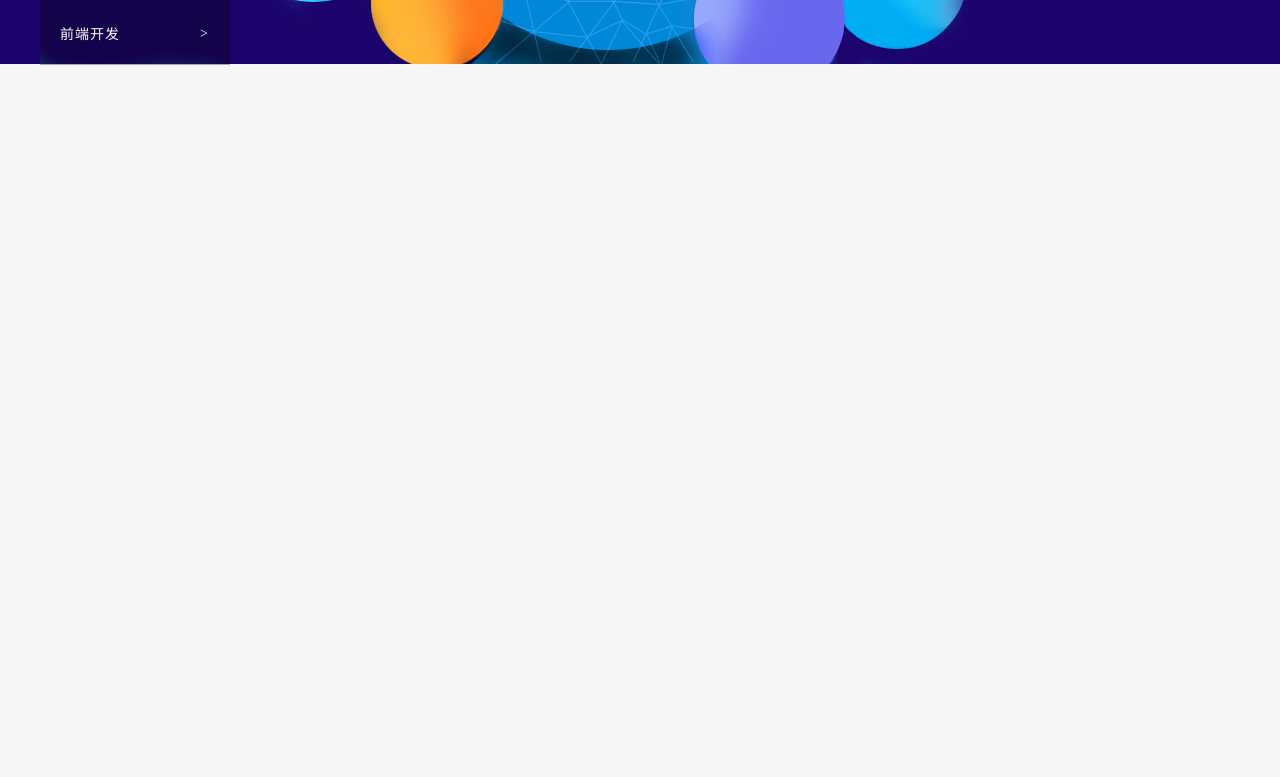
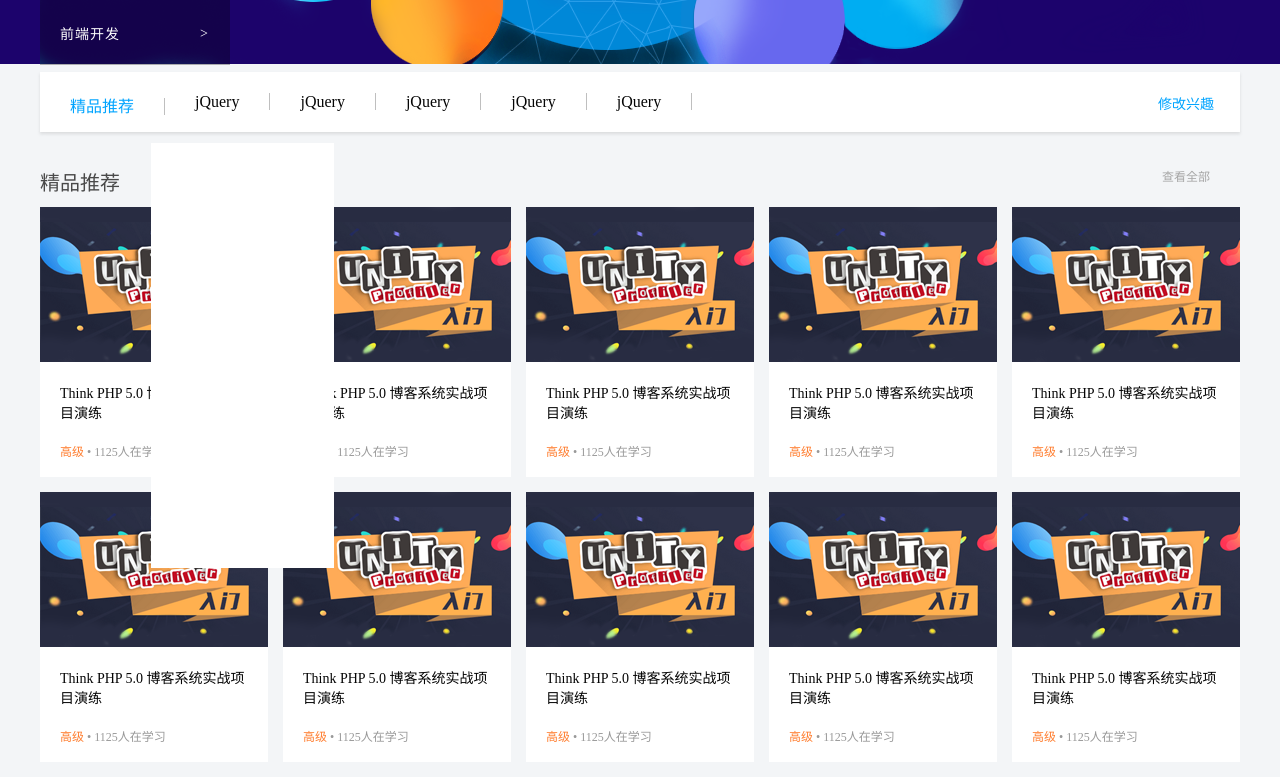
Before and after one commit to OkAndGreat/FrontEndProjectLearn, a plain HTML site: page index.html in a window 1280 px wide. Shown: the part 457-1234 px from the top of the page. Before the commit the page ends 800 px from the top, so only its background shows below. Drawn offline with Linux system fonts and the light colour scheme.

Commit message:
project done

```diff
--- /dev/null
+++ b/css/courseNav.css
@@ -0,0 +1,36 @@
+.courseNav {
+    margin-top: 8px;
+    height: 60px;
+    background-color: #ffffff;
+    box-shadow: 0px 2px 3px 0px rgba(118, 118, 118, 0.2);
+}
+
+.courseNav ul {
+    margin-top: 21px;
+    float: left;
+}
+
+.courseNav ul li{
+    float: left;
+}
+
+.courseNav ul li:first-child a{
+    color: #00a4ff;
+}
+
+.courseNav ul li a {
+    color: #050505;
+    font-size: 16px;
+    border-right: 1px solid #bfbfbf;
+    padding-right: 30px;
+    padding-left: 30px;
+}
+
+.courseNav span {
+    margin-top: 21px;
+    color: #00a4ff;
+    font-size: 14px;
+    float: right;
+    margin-right: 26px;
+    cursor: pointer;
+}
--- /dev/null
+++ b/css/goodsRecom.css
@@ -0,0 +1,66 @@
+.goodRecom {
+    margin-top: 35px;
+}
+
+.goodRecom .title {
+    height: 40px;
+}
+
+.goodRecom .title h2 {
+    float: left;
+    font-size: 20px;
+    color: #494949;
+    font-weight: 400;
+}
+
+.goodRecom .title a {
+    float: right;
+    margin-right: 30px;
+    font-size: 12px;
+    color: #a5a5a5;
+}
+
+.goodRecom .content ul li {
+    float: left;
+    background-color: #fff;
+    margin-right: 15px;
+    margin-bottom: 15px;
+    width: 228px;
+    height: 270px;
+}
+
+/*记得把第五个孩子的margin-right清空*/
+.goodRecom .content li:nth-child(5n) {
+    margin-right: 0;
+}
+
+.goodRecom .content li h3 {
+    padding: 20px;
+    font-size: 14px;
+    color: #050505;
+    font-weight: 400;
+}
+
+.goodRecom .content li p {
+    padding: 0 20px;
+    font-size: 12px;
+    color: #999;
+}
+
+.goodRecom .content li span {
+    color: #ff7c2d;
+}
+
+.goodRecom .content li img {
+    transition: all 0.6s;
+}
+
+.goodRecom .content li .imgContainer {
+    width: 228px;
+    height: 155px;
+    overflow: hidden;
+}
+
+.goodRecom .content li img:hover {
+    transform: scale(1.4);
+}
--- a/css/header.css
+++ b/css/header.css
@@ -69,6 +69,7 @@ body {
     height: 40px;
     margin-top: 31px;
     float: left;
+    cursor: pointer;
 }
 
 .avatar {
--- /dev/null
+++ b/css/leftAds.css
@@ -0,0 +1,8 @@
+.leftAds{
+    position: fixed;
+    top: 600px;
+    left: 151px;
+    width: 183px;
+    height: 425px;
+    background-color: #ffffff;
+}
--- a/index.html
+++ b/index.html
@@ -6,6 +6,9 @@
     <link rel="stylesheet" href="css/header.css">
     <link rel="stylesheet" href="css/common.css">
     <link rel="stylesheet" href="css/banner.css">
+    <link rel="stylesheet" href="css/courseNav.css">
+    <link rel="stylesheet" href="css/goodsRecom.css">
+    <link rel="stylesheet" href="css/leftAds.css">
 </head>
 <body>
 
@@ -69,8 +72,129 @@
         </div>
     </div>
 
+</div>
 
+<div class="wrapper mainContent">
+    <div class="leftAds">
+
+    </div>
+
+    <div class="courseNav">
+        <ul>
+            <li><a href="#">精品推荐</a></li>
+            <li><a href="#">jQuery</a></li>
+            <li><a href="#">jQuery</a></li>
+            <li><a href="#">jQuery</a></li>
+            <li><a href="#">jQuery</a></li>
+            <li><a href="#">jQuery</a></li>
+        </ul>
+
+        <span>修改兴趣</span>
+    </div>
+
+    <div class="goodRecom">
+        <div class="title">
+            <h2>精品推荐</h2>
+            <a href="#">查看全部</a>
+        </div>
+
+        <div class="content clearfix">
+            <ul>
+                <li>
+                    <a href="#">
+                        <div class="imgContainer">
+                            <img src="./images/course07.png" alt="">
+                        </div>
+                        <h3>Think PHP 5.0 博客系统实战项目演练</h3>
+                        <p><span>高级</span> • 1125人在学习</p>
+                    </a>
+                </li>
+                <li>
+                    <a href="#">
+                        <div class="imgContainer">
+                            <img src="./images/course07.png" alt="">
+                        </div>
+                        <h3>Think PHP 5.0 博客系统实战项目演练</h3>
+                        <p><span>高级</span> • 1125人在学习</p>
+                    </a>
+                </li>
+                <li>
+                    <a href="#">
+                        <div class="imgContainer">
+                            <img src="./images/course07.png" alt="">
+                        </div>
+                        <h3>Think PHP 5.0 博客系统实战项目演练</h3>
+                        <p><span>高级</span> • 1125人在学习</p>
+                    </a>
+                </li>
+                <li>
+                    <a href="#">
+                        <div class="imgContainer">
+                            <img src="./images/course07.png" alt="">
+                        </div>
+                        <h3>Think PHP 5.0 博客系统实战项目演练</h3>
+                        <p><span>高级</span> • 1125人在学习</p>
+                    </a>
+                </li>
+                <li>
+                    <a href="#">
+                        <div class="imgContainer">
+                            <img src="./images/course07.png" alt="">
+                        </div>
+                        <h3>Think PHP 5.0 博客系统实战项目演练</h3>
+                        <p><span>高级</span> • 1125人在学习</p>
+                    </a>
+                </li>
+                <li>
+                    <a href="#">
+                        <div class="imgContainer">
+                            <img src="./images/course07.png" alt="">
+                        </div>
+                        <h3>Think PHP 5.0 博客系统实战项目演练</h3>
+                        <p><span>高级</span> • 1125人在学习</p>
+                    </a>
+                </li>
+                <li>
+                    <a href="#">
+                        <div class="imgContainer">
+                            <img src="./images/course07.png" alt="">
+                        </div>
+                        <h3>Think PHP 5.0 博客系统实战项目演练</h3>
+                        <p><span>高级</span> • 1125人在学习</p>
+                    </a>
+                </li>
+                <li>
+                    <a href="#">
+                        <div class="imgContainer">
+                            <img src="./images/course07.png" alt="">
+                        </div>
+                        <h3>Think PHP 5.0 博客系统实战项目演练</h3>
+                        <p><span>高级</span> • 1125人在学习</p>
+                    </a>
+                </li>
+                <li>
+                    <a href="#">
+                        <div class="imgContainer">
+                            <img src="./images/course07.png" alt="">
+                        </div>
+                        <h3>Think PHP 5.0 博客系统实战项目演练</h3>
+                        <p><span>高级</span> • 1125人在学习</p>
+                    </a>
+                </li>
+                <li>
+                    <a href="#">
+                        <div class="imgContainer">
+                            <img src="./images/course07.png" alt="">
+                        </div>
+                        <h3>Think PHP 5.0 博客系统实战项目演练</h3>
+                        <p><span>高级</span> • 1125人在学习</p>
+                    </a>
+                </li>
+            </ul>
+        </div>
+    </div>
 </div>
+
 
 </body>
 </html>
```
